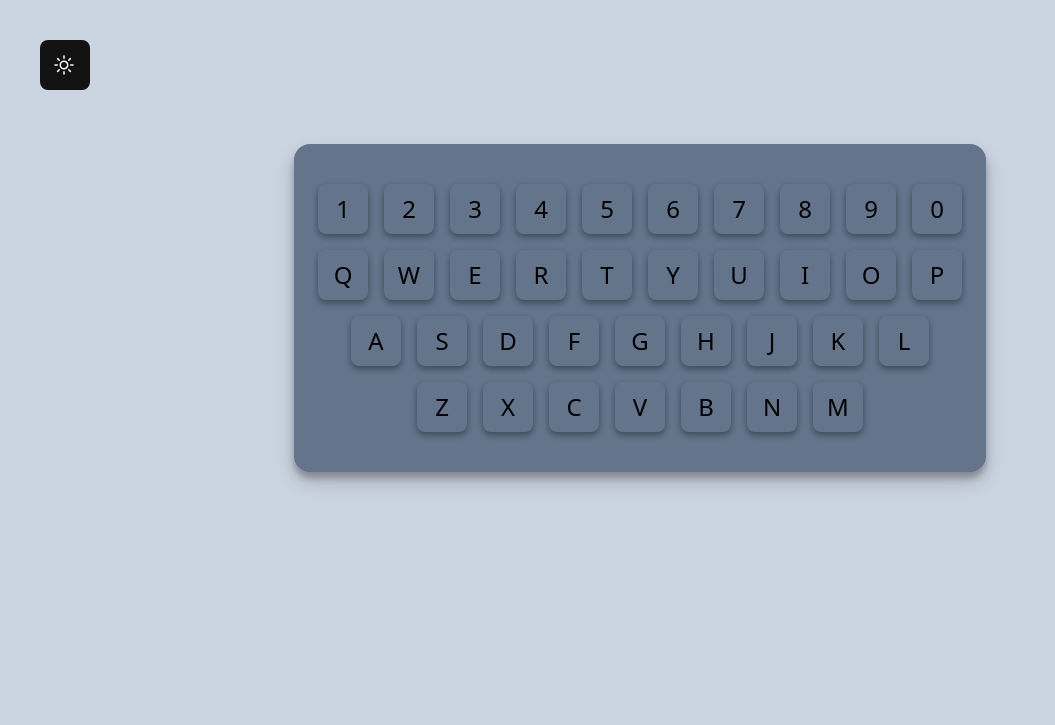
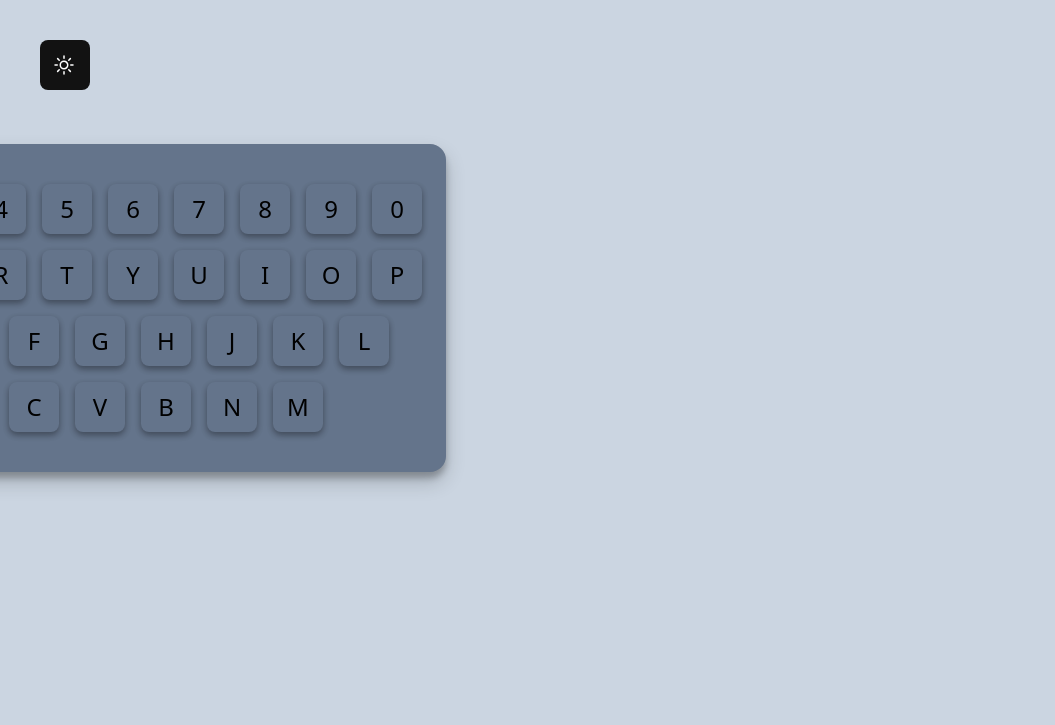
Before and after one commit to alizada-sharifi/KeyBoard-project, a website: page index.html in a window 1280 px wide. Shown: the top 725 px of the page, without its empty margins (0-1055 px from the left). Drawn offline with nearby package versions, Linux system fonts and the light colour scheme; files that its build step writes are made by us from their sources.

Commit message:
added moblie part

```diff
--- a/index.html
+++ b/index.html
@@ -9,7 +9,7 @@
     <link rel="stylesheet" href="asset/style/style.css" />
   </head>
   <body
-    class="flex flex-col pt-36 items-center h-screen bg-slate-300 dark:bg-[#121212] dark:text-[#e0e0e0]"
+    class="sm:w-[200px] flex flex-col pt-36 items-center h-screen bg-slate-300 dark:bg-[#121212] dark:text-[#e0e0e0]"
   >
     <button
       class="fixed top-10 start-10 dark:bg-gray-700 w-[50px] h-[50px] ps-3 rounded-lg bg-[#121212] text-white"
```
